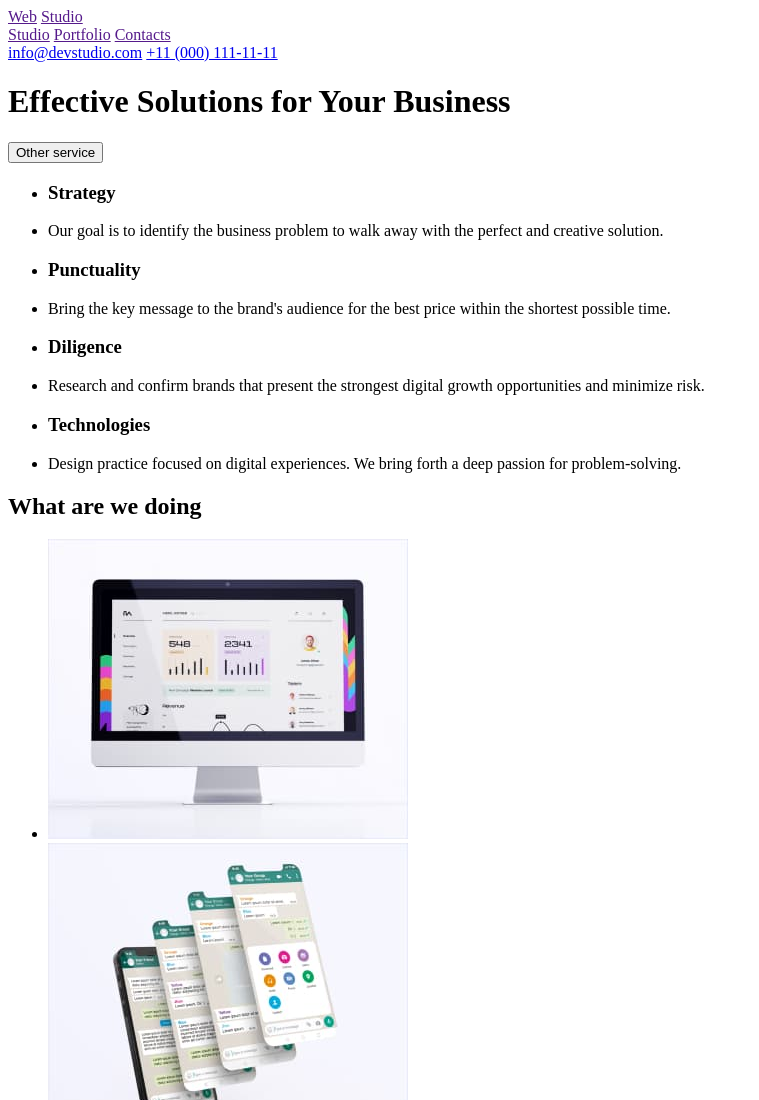
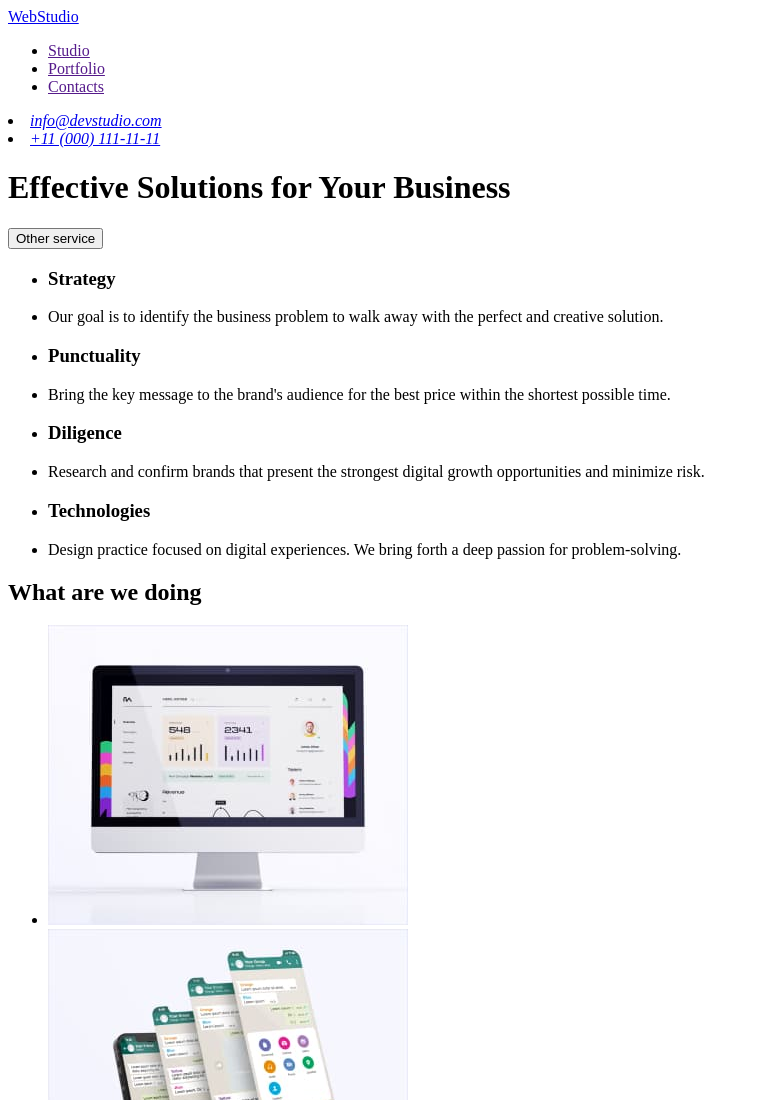
Before and after one commit to KapitoshkaKV/goit-markup-hw-01, a plain HTML site: page index.html in a window 1280 px wide. Shown: the top 1100 px of the page, without its empty margins (0-759 px from the left). Drawn offline with Linux system fonts and the light colour scheme.

Commit message:
HW1_try2
Спроба усунити помилки в хедері

```diff
--- a/index.html
+++ b/index.html
@@ -9,17 +9,19 @@
   <body>
     <!-- Header -->
     <header>
-      <a href="">Web</a>
-      <a href="">Studio</a>
-
       <nav>
-        <a href="">Studio</a>
-        <a href="">Portfolio</a>
-        <a href="">Contacts</a>
+        <a href="/index.html">WebStudio</a>
+        <ul>
+          <li><a href="">Studio</a></li>
+          <li><a href="">Portfolio</a></li>
+          <li><a href="">Contacts</a></li>
+        </ul>
       </nav>
 
-      <a href="mailto:info@devstudio.com">info@devstudio.com</a>
-      <a href="tel:+110001111111">+11 (000) 111-11-11</a>
+      <address>
+        <li><a href="mailto:info@devstudio.com">info@devstudio.com</a></li>
+        <li><a href="tel:+110001111111">+11 (000) 111-11-11</a></li>
+      </address>
 
       <h1>Effective Solutions for Your Business</h1>
       <button type="button">Other service</button>
```
